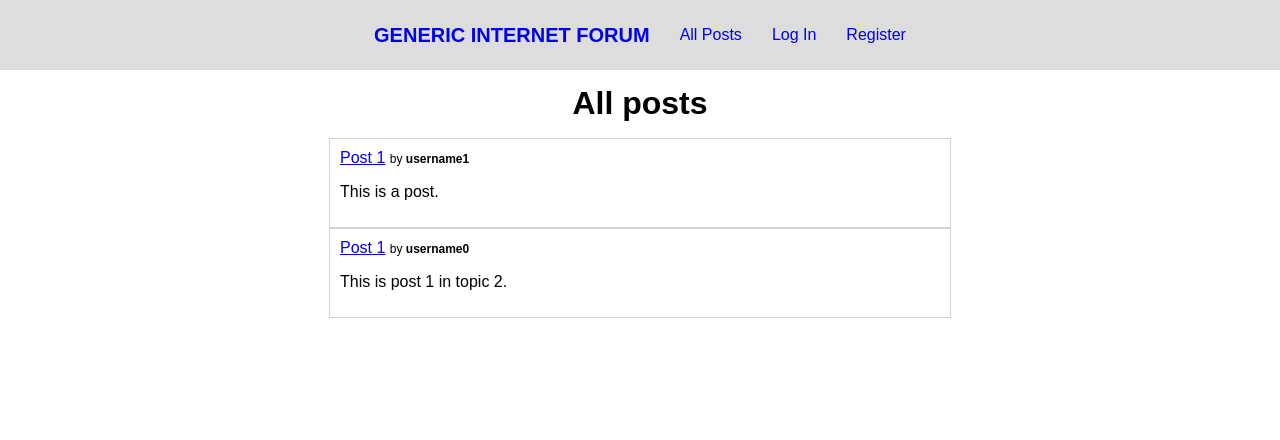
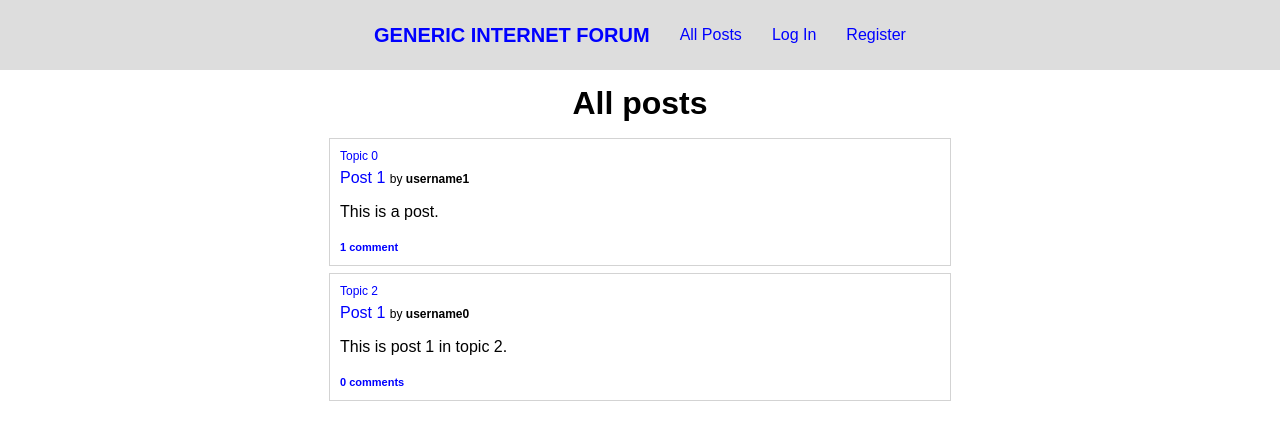
Before and after one commit to lugrao/cs5w-django-forum, a Django app: page /all-posts in a window 1280 px wide. Shown: the top 440 px of the page. Run offline with Django 3.2, Linux system fonts and the light colour scheme; data comes from the database, SQL or seed files in the repository; both versions use the stored data as it was after the commit.

Commit message:
add posts in following topics section; add styles

```diff
--- a/forum/static/forum/all-posts.css
+++ b/forum/static/forum/all-posts.css
@@ -1,13 +1,20 @@
 h1 {
-    margin: 0 auto;
-    text-align: center;
+  margin: 0 auto;
+  text-align: center;
 }
 
 .post {
   border: 1px solid lightgray;
   padding: 10px;
   max-width: 600px;
-  margin: 0 auto;
+  margin: 7px auto;
+}
+
+.topic-name {
+  display: block;
+  font-size: 12px;
+  text-decoration: none;
+  padding-bottom: 6px;
 }
 
 span {
@@ -18,3 +25,8 @@ span {
   color: black;
   text-decoration: none;
 }
+
+.comment-number {
+  font-size: 11px;
+  font-weight: bold;
+}
--- a/forum/static/forum/layout.css
+++ b/forum/static/forum/layout.css
@@ -47,6 +47,11 @@ nav ul {
   margin: 0;
 }
 
+a {
+  text-decoration: none;
+  color: blue;
+}
+
 a:visited {
   color: blue;
 }
--- a/forum/templates/forum/all-posts.html
+++ b/forum/templates/forum/all-posts.html
@@ -10,8 +10,10 @@
             <ul>
                 {% for post in posts %}
                     <li class="post">
+                        <a class="topic-name" href="{% url 'topic' post.topic.name %}">{{ post.topic.name }}</a>
                         <a href="{% url 'post' post.id %}">{{ post.title }}</a> <span>by <b><a class="username" href="{% url 'profile' post.author.username %}">{{ post.author.username }}</a></b></span>
                         <p>{{ post.content }}</p>
+                        <a class="comment-number" href="{% url 'post' post.id %}">{{ post.comment_number }} comment{% if post.comment_number != 1 %}s{% endif %}</a>
                     </li>
                 {% endfor %}
             </ul>
--- a/forum/templates/forum/following-people.html
+++ b/forum/templates/forum/following-people.html
@@ -20,6 +20,7 @@
                 <ul>
                     {% for post in posts %}
                         <li class="post">
+                            <a class="topic-name" href="{% url 'topic' post.topic.name %}">{{ post.topic.name }}</a>
                             <a href="{% url 'post' post.id %}">{{ post.title }}</a> <span>by <b><a class="username" href="{% url 'profile' post.author.username %}">{{ post.author.username }}</a></b></span>
                             <p>{{ post.content }}</p>
                             <a class="comment-number" href="{% url 'post' post.id %}">{{ post.comment_number }} comment{% if post.comment_number != 1 %}s{% endif %}</a>
--- a/forum/util.py
+++ b/forum/util.py
@@ -7,6 +7,7 @@ def parse_posts(all_posts, user):
             # liked = bool(post.likes.filter(liked_by=user.id))
         posts.append({
             "id": post.id,
+            "topic": post.topic,
             "author": post.author,
             "title": post.title,
             "content": post.content,
--- a/forum/views.py
+++ b/forum/views.py
@@ -138,7 +138,14 @@ def profile(request, username):
 
 
 def following_topics(request):
-    return render(request, "forum/following-topics.html")
+    user = User.objects.get(id=request.user.id)
+    topics_following = user.topics_following.all()
+    all_posts = Post.objects.filter(
+        topic__in=[follow.following for follow in topics_following]).order_by("-timestamp").all()
+    posts = parse_posts(all_posts, request.user)
+    return render(request, "forum/following-topics.html", {
+        "posts": posts
+    })
 
 
 def following_people(request):
@@ -154,7 +161,8 @@ def following_people(request):
 
 
 def all_posts(request):
-    posts = Post.objects.all()
+    all_posts = Post.objects.all()
+    posts = parse_posts(all_posts, request.user)
     return render(request, "forum/all-posts.html", {
         "posts": posts
     })
```
Also changed, not shown: forum/static/forum/following.css (+8 -4 lines), forum/templates/forum/following-topics.html (+8 -3 lines), db.sqlite3.
